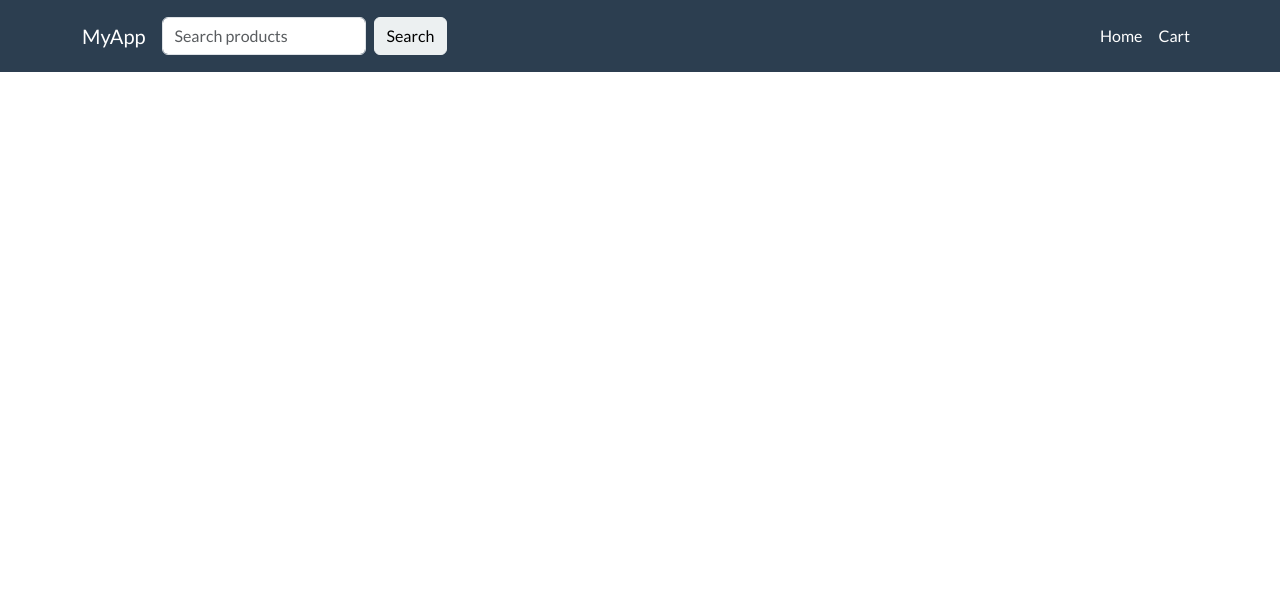
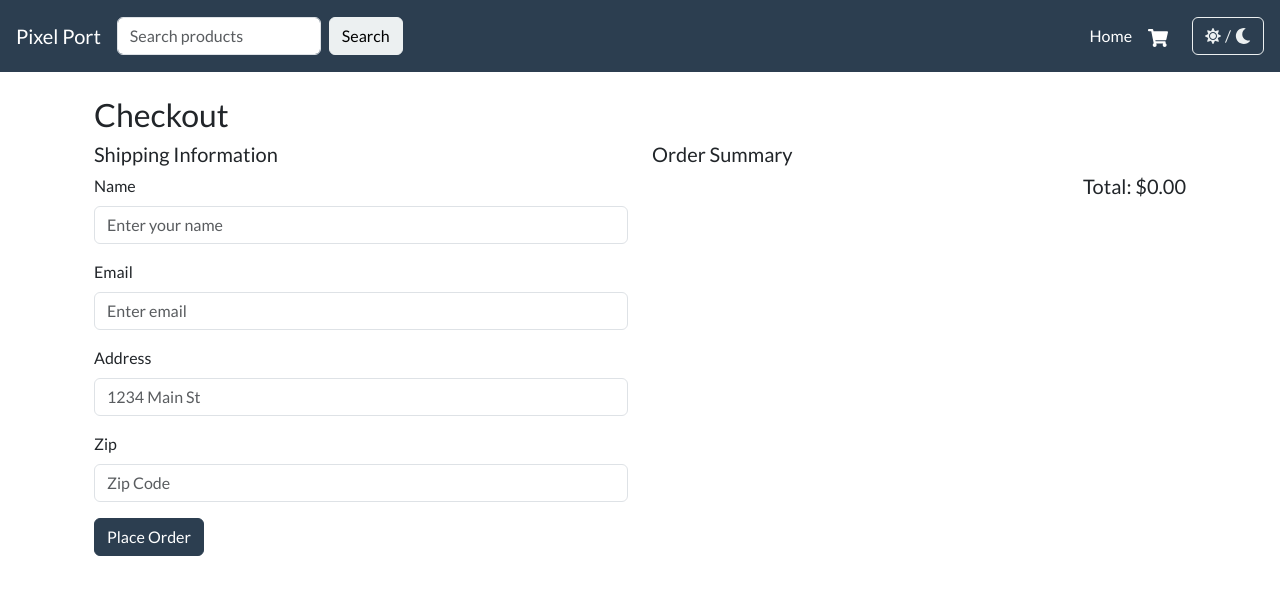
Before and after one commit to kshithij-code/Pixel-Port, a React (Vite) app: page /checkout in a window 1280 px wide. Shown: the top 594 px of the page. Built offline with nearby package versions, Linux system fonts and the light colour scheme.

Commit message:
added the checkout page and adding the theme switcher now

```diff
--- a/src/App.jsx
+++ b/src/App.jsx
@@ -8,12 +8,16 @@ import {
 } from "react-bootstrap";
 import { NavLink, Route, Routes, useNavigate } from "react-router-dom";
 import { useState } from "react";
+import { FaShoppingCart, FaSun, FaMoon } from "react-icons/fa";
 import Cart from "./components/Cart";
 import Home from "./components/Home";
 import SearchResults from "./components/SearchResults"; // new page
 import ProductDetails from "./components/ProductDetails";
+import CheckoutPage from "./components/CheckoutPage";
+import { useCart } from "./context/CartContext";
 
 function App() {
+  const { cart } = useCart();
   const [search, setSearch] = useState("");
   const navigate = useNavigate();
 
@@ -28,10 +32,9 @@ function App() {
 
   return (
     <div>
-      <Navbar bg="primary" variant="dark" expand="lg">
-        <Container>
+      <Navbar bg="primary" variant="dark" expand="lg" className="px-3">
         <Navbar.Brand as={NavLink} to="/">
-            MyApp
+          Pixel Port
         </Navbar.Brand>
         <Navbar.Toggle aria-controls="basic-navbar-nav" />
         <Navbar.Collapse id="basic-navbar-nav">
@@ -48,16 +51,29 @@ function App() {
             </Button>
           </Form>
 
-            <Nav className="ms-auto">
+          <Nav className="ms-auto align-items-center">
             <Nav.Link as={NavLink} to="/" end>
               Home
             </Nav.Link>
-              <Nav.Link as={NavLink} to="/cart" end>
-                Cart
+            <Nav.Link as={NavLink} to="/cart" end className="position-relative">
+              <FaShoppingCart size={20} />
+              {cart.length > 0 && (
+                <span
+                  className="position-absolute top-0 start-100 translate-middle badge rounded-pill bg-danger"
+                  style={{ fontSize: "0.6rem" }}
+                >
+                  {cart.reduce((sum, item) => sum + item.quantity, 0)}
+                </span>
+              )}
             </Nav.Link>
+            <Button
+              variant="outline-light"
+              className="ms-3 d-flex align-items-center"
+            >
+              <FaSun className="me-1" /> / <FaMoon className="ms-1" />
+            </Button>
           </Nav>
         </Navbar.Collapse>
-        </Container>
       </Navbar>
 
       <Container className="mt-4">
@@ -66,6 +82,7 @@ function App() {
           <Route path="/cart" element={<Cart />} />
           <Route path="/search/:product" element={<SearchResults />} />
           <Route path="/product/:id" element={<ProductDetails />} />
+          <Route path="/checkout" element={<CheckoutPage />} />
         </Routes>
       </Container>
     </div>
--- a/src/components/Cart.jsx
+++ b/src/components/Cart.jsx
@@ -1,8 +1,99 @@
+import { useEffect, useState } from "react";
+import axios from "axios";
+import AddToCartControls from "./AddToCartControls";
+import { Card, Container, Accordion, Spinner, Button } from "react-bootstrap";
+import { Link } from "react-router-dom";
+import { useCart } from "../context/CartContext";
+
 function Cart() {
+  const { cart } = useCart();
+  const [products, setProducts] = useState([]);
+  const [loading, setLoading] = useState(true);
+
+  useEffect(() => {
+    const fetchCartProducts = async () => {
+      try {
+        const responses = await Promise.all(
+          cart.map((item) =>
+            axios.get(`https://dummyjson.com/products/${item.id}`)
+          )
+        );
+        const combined = responses.map((res) => {
+          const quantity =
+            cart.find((c) => c.id === res.data.id)?.quantity || 0;
+          return { ...res.data, quantity };
+        });
+        setProducts(combined);
+      } catch (error) {
+        console.error("Failed to fetch cart products:", error);
+      } finally {
+        setLoading(false);
+      }
+    };
+
+    if (cart.length > 0) {
+      fetchCartProducts();
+    } else {
+      setProducts([]);
+      setLoading(false);
+    }
+  }, [cart]);
+
+  const getTotal = () => {
+    return products
+      .reduce((total, item) => total + item.price * item.quantity, 0)
+      .toFixed(2);
+  };
+
+  if (loading) {
+    return (
+      <Container className="mt-4 text-center">
+        <Spinner animation="border" variant="primary" />
+      </Container>
+    );
+  }
+
   return (
-    <div>
-      <h1>Cart</h1>
-    </div>
+    <Container className="mt-4">
+      <h3>Your Cart</h3>
+      {products.length === 0 ? (
+        <p>Your cart is empty.</p>
+      ) : (
+        <>
+          <Accordion defaultActiveKey="0" className="mb-4">
+            <Accordion.Item eventKey="0">
+              <Accordion.Header>Cart Items</Accordion.Header>
+              <Accordion.Body>
+                {products.map((product) => (
+                  <Card key={product.id} className="flex-row mb-3">
+                    <Card.Img
+                      variant="left"
+                      src={product.thumbnail || product.images?.[0]}
+                      style={{ width: "200px", objectFit: "cover" }}
+                    />
+                    <Card.Body>
+                      <Card.Title>{product.title}</Card.Title>
+                      <Card.Text>
+                        <strong>Price:</strong> ${product.price} <br />
+                        <strong>Quantity:</strong> {product.quantity} <br />
+                        <strong>Brand:</strong> {product.brand} <br />
+                      </Card.Text>
+                      <AddToCartControls productId={product.id} />
+                    </Card.Body>
+                  </Card>
+                ))}
+              </Accordion.Body>
+            </Accordion.Item>
+          </Accordion>
+          <h5 className="text-end">Total: ${getTotal()}</h5>
+          <div className="text-end">
+            <Link to="/checkout">
+              <Button variant="success">Proceed to Checkout</Button>
+            </Link>
+          </div>
+        </>
+      )}
+    </Container>
   );
 }
 
--- /dev/null
+++ b/src/components/CheckoutPage.jsx
@@ -0,0 +1,160 @@
+// components/CheckoutPage.jsx
+import { useEffect, useState, useRef } from "react";
+import axios from "axios";
+import {
+  Container,
+  Row,
+  Col,
+  Card,
+  Form,
+  Button,
+  Spinner,
+  Alert,
+} from "react-bootstrap";
+import { useCart } from "../context/CartContext";
+
+function CheckoutPage() {
+  const { cart, dispatch } = useCart();
+  const [products, setProducts] = useState([]);
+  const [loading, setLoading] = useState(true);
+  const [validated, setValidated] = useState(false);
+  const [orderPlaced, setOrderPlaced] = useState(false);
+  const formRef = useRef(null);
+
+  useEffect(() => {
+    const fetchCartProducts = async () => {
+      try {
+        const responses = await Promise.all(
+          cart.map((item) =>
+            axios.get(`https://dummyjson.com/products/${item.id}`)
+          )
+        );
+        const combined = responses.map((res) => {
+          const quantity =
+            cart.find((c) => c.id === res.data.id)?.quantity || 0;
+          return { ...res.data, quantity };
+        });
+        setProducts(combined);
+      } catch (error) {
+        console.error("Failed to fetch cart products:", error);
+      } finally {
+        setLoading(false);
+      }
+    };
+
+    if (cart.length > 0) {
+      fetchCartProducts();
+    } else {
+      setProducts([]);
+      setLoading(false);
+    }
+  }, [cart]);
+
+  const getTotal = () => {
+    return products
+      .reduce((total, item) => total + item.price * item.quantity, 0)
+      .toFixed(2);
+  };
+
+  const handleSubmit = (event) => {
+    const form = event.currentTarget;
+    event.preventDefault();
+    if (form.checkValidity() === false) {
+      event.stopPropagation();
+    } else {
+      dispatch({ type: "CLEAR_CART" });
+      setOrderPlaced(true);
+      form.reset();
+    }
+    setValidated(true);
+  };
+
+  if (loading) {
+    return (
+      <Container className="mt-4 text-center">
+        <Spinner animation="border" variant="primary" />
+      </Container>
+    );
+  }
+
+  return (
+    <Container className="mt-4">
+      <h3>Checkout</h3>
+      {orderPlaced && (
+        <Alert variant="success">
+          Your order has been placed successfully!
+        </Alert>
+      )}
+      <Row>
+        <Col md={6}>
+          <h5>Shipping Information</h5>
+          <Form
+            noValidate
+            validated={validated}
+            onSubmit={handleSubmit}
+            ref={formRef}
+          >
+            <Form.Group className="mb-3" controlId="formName">
+              <Form.Label>Name</Form.Label>
+              <Form.Control
+                required
+                type="text"
+                placeholder="Enter your name"
+              />
+              <Form.Control.Feedback type="invalid">
+                Please provide your name.
+              </Form.Control.Feedback>
+            </Form.Group>
+
+            <Form.Group className="mb-3" controlId="formEmail">
+              <Form.Label>Email</Form.Label>
+              <Form.Control required type="email" placeholder="Enter email" />
+              <Form.Control.Feedback type="invalid">
+                Please provide a valid email.
+              </Form.Control.Feedback>
+            </Form.Group>
+
+            <Form.Group className="mb-3" controlId="formAddress">
+              <Form.Label>Address</Form.Label>
+              <Form.Control required type="text" placeholder="1234 Main St" />
+              <Form.Control.Feedback type="invalid">
+                Please provide your address.
+              </Form.Control.Feedback>
+            </Form.Group>
+
+            <Form.Group className="mb-3" controlId="formZip">
+              <Form.Label>Zip</Form.Label>
+              <Form.Control required type="text" placeholder="Zip Code" />
+              <Form.Control.Feedback type="invalid">
+                Please provide a zip code.
+              </Form.Control.Feedback>
+            </Form.Group>
+
+            <Button variant="primary" type="submit">
+              Place Order
+            </Button>
+          </Form>
+        </Col>
+
+        <Col md={6}>
+          <h5>Order Summary</h5>
+          {products.map((product) => (
+            <Card key={product.id} className="mb-3">
+              <Card.Body>
+                <Card.Title>{product.title}</Card.Title>
+                <Card.Text>
+                  Quantity: {product.quantity} <br />
+                  Price per unit: ${product.price} <br />
+                  Subtotal: ${(product.price * product.quantity).toFixed(2)}
+                </Card.Text>
+              </Card.Body>
+            </Card>
+          ))}
+          <h5 className="text-end">Total: ${getTotal()}</h5>
+        </Col>
+      </Row>
+    </Container>
+  );
+}
+
+export default CheckoutPage;
--- a/src/components/ProductDetails.jsx
+++ b/src/components/ProductDetails.jsx
@@ -9,6 +9,7 @@ import {
   Badge,
   Card,
   Accordion,
+  Spinner,
 } from "react-bootstrap";
 import { FaStar, FaStarHalfAlt, FaRegStar } from "react-icons/fa";
 // import { useCart } from "./CartContext";
@@ -58,7 +59,12 @@ function ProductDetails() {
     );
   };
 
-  if (!product) return <Container className="mt-4">Loading...</Container>;
+  if (!product)
+    return (
+      <Container className="mt-4">
+        <Spinner animation="border" variant="primary" />
+      </Container>
+    );
 
   const uniqueImages = product.images.filter(
     (img) => img !== product.thumbnail
--- a/src/context/CartContext.jsx
+++ b/src/context/CartContext.jsx
@@ -1,9 +1,9 @@
 /* eslint-disable react-refresh/only-export-components */
-import { createContext, useContext, useReducer } from "react";
+import { createContext, useContext, useReducer, useEffect } from "react";
 
 const CartContext = createContext();
 
-const initialState = [];
+const initialState = JSON.parse(localStorage.getItem("cart")) || [];
 
 function cartReducer(state, action) {
   switch (action.type) {
@@ -30,11 +30,13 @@ function cartReducer(state, action) {
       );
     }
     case "DECREMENT_ITEM": {
-      return state.map((item) =>
-        item.id === action.payload && item.quantity > 1
-          ? { ...item, quantity: item.quantity - 1 }
-          : item
-      );
+      return state
+        .map((item) =>
+          item.id === action.payload
+            ? { ...item, quantity: item.quantity - 1 }
+            : item
+        )
+        .filter((item) => item.quantity > 0);
     }
     case "CLEAR_CART": {
       return [];
@@ -46,6 +48,11 @@ function cartReducer(state, action) {
 
 export function CartProvider({ children }) {
   const [cart, dispatch] = useReducer(cartReducer, initialState);
+
+  useEffect(() => {
+    localStorage.setItem("cart", JSON.stringify(cart));
+  }, [cart]);
+
   return (
     <CartContext.Provider value={{ cart, dispatch }}>
       {children}
```
Also changed, not shown: src/components/AddToCartControls.jsx (+13 -1 lines), src/components/SearchResults.jsx (+11 -2 lines). Lines whose indentation alone changed are shown as unchanged.
